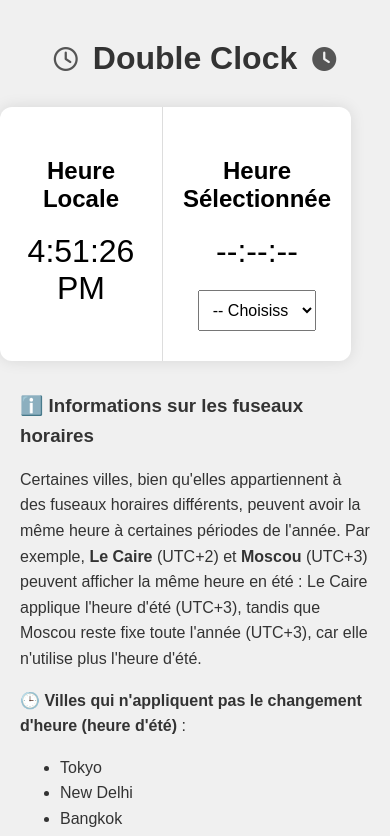
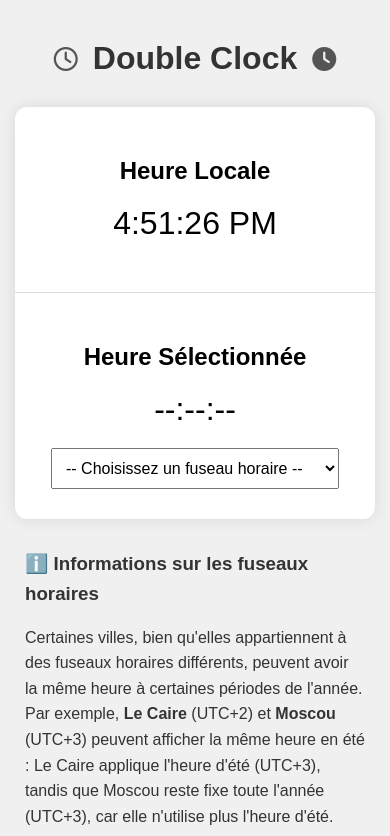
Before and after one commit to RikoDust/DoubleClock, a plain HTML site: page index.html in a window 390 px wide. Shown: the top 836 px of the page. Drawn offline with Linux system fonts and the light colour scheme.

Commit message:
feat(mobile): add responsive

```diff
--- a/script.js
+++ b/script.js
@@ -25,11 +25,11 @@ const cityTimezones = [
 
 
 
-// 📥 Sélectionne le menu déroulant dans le DOM
+//Sélectionne le menu déroulant dans le DOM
 const citySelect = document.getElementById('city-select');
 
 
-// 🏙️ Remplit dynamiquement le menu déroulant avec toutes les villes de cityTimezones
+//Remplit dynamiquement le menu déroulant avec toutes les villes de cityTimezones
 cityTimezones.forEach(city => {
   const option = document.createElement('option'); // Crée un élément <option>
   option.value = city.value;                       // Valeur = nom de fuseau horaire IANA
--- a/styles.css
+++ b/styles.css
@@ -3,7 +3,7 @@ body {
   font-family: Arial, sans-serif;
   background: #f0f0f0;
   margin: 0;
-  padding: 40px 0;
+  padding: 40px 15px;
   display: flex;
   flex-direction: column;
   align-items: center;
@@ -32,15 +32,15 @@ body {
 
 
 
-
 .container {
-display: flex;
-width: 90%;
-max-width: 800px;
-background: white;
-border-radius: 12px;
-box-shadow: 0 0 15px rgba(0,0,0,0.1);
-overflow: hidden;
+  display: flex;
+  justify-content: center;       /* centre les .clock horizontalement */
+  align-items: center;           /* centre verticalement si hauteur donnée */
+  width: fit-content;            /* largeur auto selon le contenu */
+  background: white;
+  border-radius: 12px;
+  box-shadow: 0 0 15px rgba(0,0,0,0.1);
+  overflow: hidden;
 }
 
 .clock {
@@ -48,6 +48,7 @@ flex: 1;
 padding: 30px 20px;
 text-align: center;
 border-right: 1px solid #ddd;
+width: 380px;
 }
 
 .clock:last-child {
@@ -84,3 +85,30 @@ max-width: 300px;
 .explanation h3 {
   margin-bottom: 10px;
 }
+
+
+
+
+/* MOBILE VERSION */
+
+@media (max-width: 865px) {
+  .container {
+    flex-direction: column;
+    width: 100%;
+  }
+
+  .clock {
+    width: 100%;
+    border-right: none;
+    border-bottom: 1px solid #ddd;
+  }
+
+  .clock:last-child {
+    border-bottom: none;
+  }
+
+  .explanation {
+    text-align: left;
+    padding: 0 10px;
+  }
+}
```
